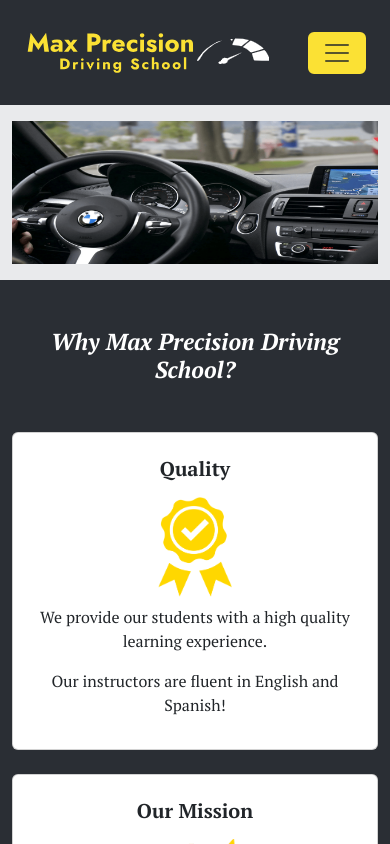
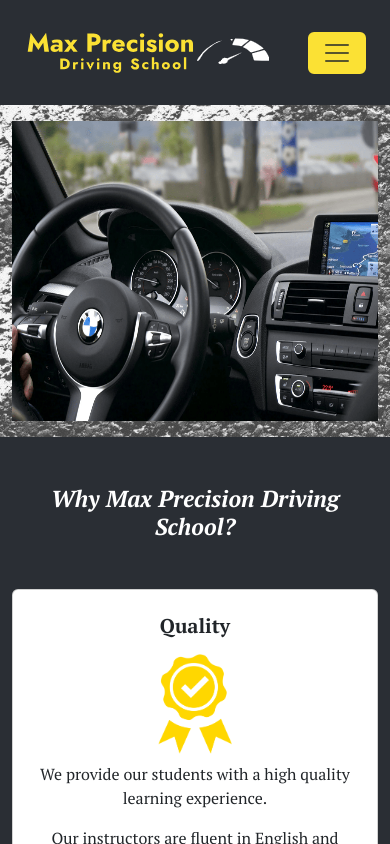
Before and after one commit to max-precision-driving-school/max-precision-driving-school, a React (Vite) app: page / in a window 390 px wide. Shown: the top 844 px of the page. Built offline with nearby package versions, Linux system fonts and the light colour scheme.

Commit message:
Adds parallax effect for home page

```diff
--- a/src/components/HeroBanner.css
+++ b/src/components/HeroBanner.css
@@ -3,5 +3,32 @@
 }
 
 .hero-bg {
-    background-color: #2A2E34;
+    /* background-color: #2A2E34; */
 }
+
+.hero-bg {
+    position: relative;
+}
+
+.hero-bg::before {
+    content: "";
+    /* position: relative; */
+    position: fixed;
+    inset: 0;
+    z-index: -1;
+    background-image:  url("../assets/asphalt-road.png");
+    background-size: cover;
+    opacity: 0.7;
+}
+
+@media (max-width: 767px)  {
+    #hero-img {
+        height: 475px;
+    }
+}
+
+@media (max-width: 575px)  {
+    #hero-img {
+        height: 300px;
+    }
+}
--- a/src/components/HeroBanner.jsx
+++ b/src/components/HeroBanner.jsx
@@ -10,7 +10,7 @@ function HeroBanner() {
 
     return (
         <>
-			<div class="row my-3 my-sm-5">
+			<div class="row py-3 py-sm-5 hero-bg">
                 <div class="container-1200 m-auto">
                     <div class="row">
                         <picture class="img-fluid hero-img">
--- a/src/components/Section.css
+++ b/src/components/Section.css
@@ -15,7 +15,7 @@
   height: 100px;
 }
 
-.video-bg {
+/* .video-bg {
     position: relative;
 }
 
@@ -27,7 +27,7 @@
     background-image:  url("../assets/asphalt-road.png");
     background-size: cover;
     opacity: 0.8;
-}
+} */
 
 @media (max-width: 700px) {
     .video-bg video {
```
Lines whose indentation alone changed are shown as unchanged.
